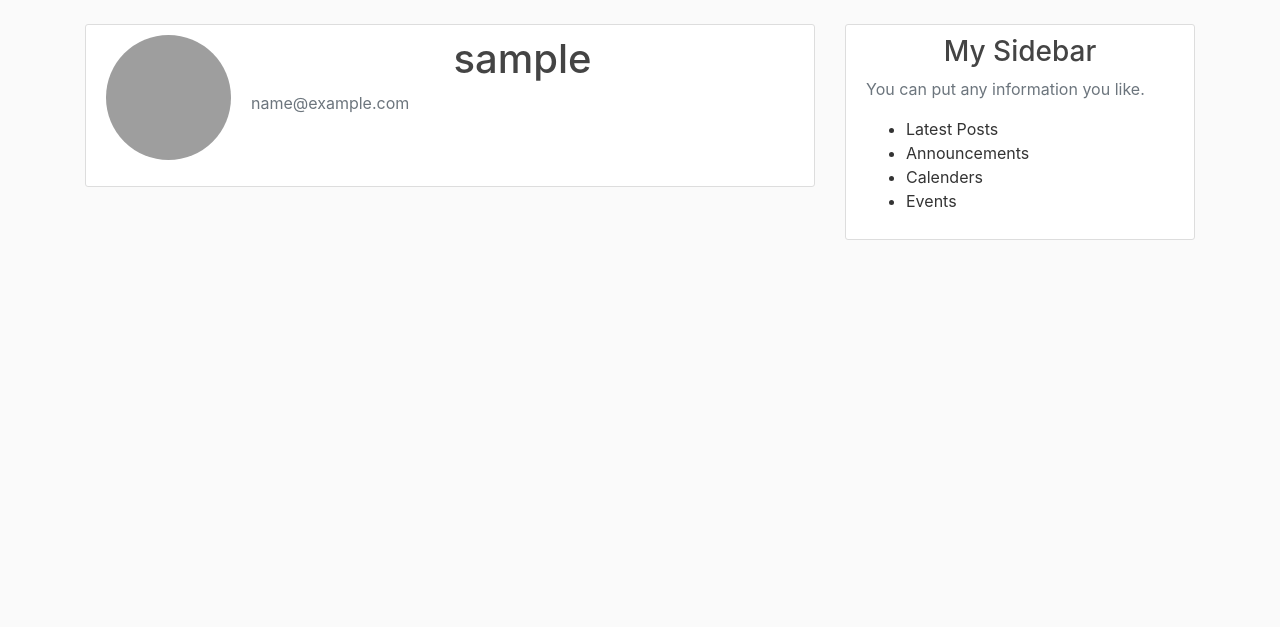
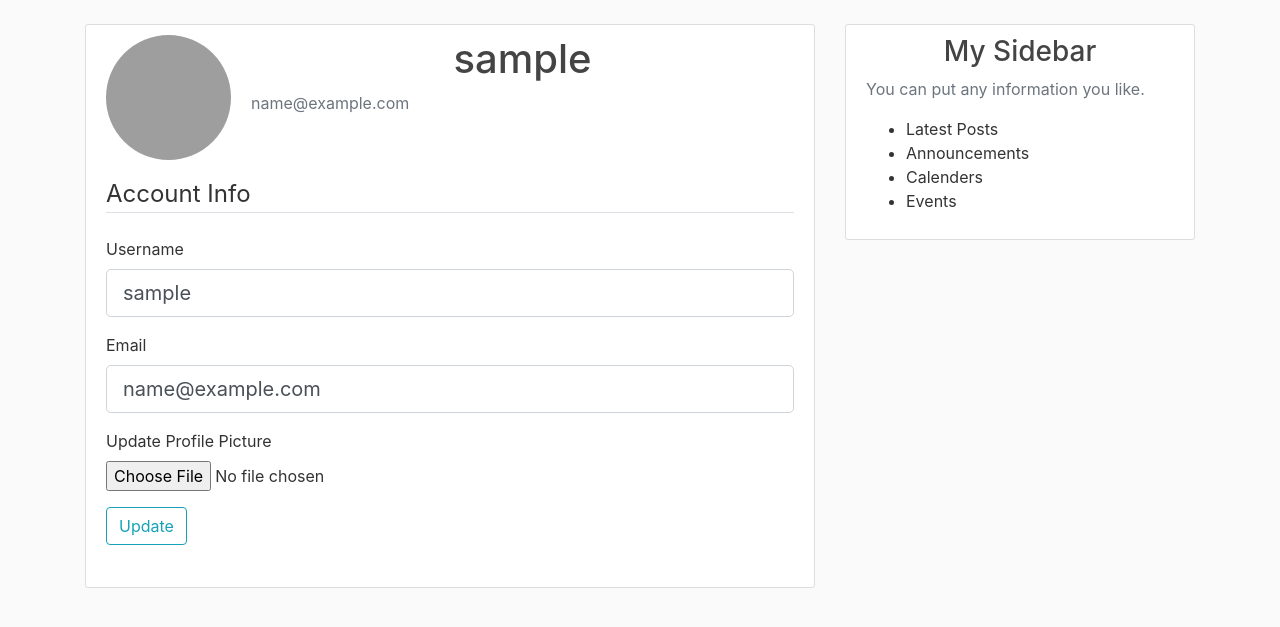
Before and after one commit to Faihope/Blog-post, a Flask app: page /account in a window 1280 px wide. Shown: the part 56-683 px from the top of the page. Run offline with Flask 2, Linux system fonts and the light colour scheme; the visitor is signed in with stand-in values (Sample User, id 1); data comes from the database, SQL or seed files in the repository; some libraries are stand-ins or nearby versions; grey boxes are pictures that could not be loaded.

Commit message:
Update user accounts and profile

```diff
--- a/app/main/forms.py
+++ b/app/main/forms.py
@@ -1,6 +1,9 @@
 from flask_wtf import FlaskForm
+from ..models import User
+from flask_wtf.file import FileAllowed,FileField
+from flask_login import current_user
 from wtforms import StringField,PasswordField,SubmitField,BooleanField
-from wtforms.validators import DataRequired, Email, EqualTo,Length,Email,EqualTo
+from wtforms.validators import DataRequired, Email, EqualTo,Length,Email,EqualTo,ValidationError
 
 class RegistrationForm(FlaskForm):
     username = StringField('Username',validators=[DataRequired(),Length(min=2,max=20)])
@@ -8,6 +11,16 @@ class RegistrationForm(FlaskForm):
     password = PasswordField('Password',validators=[DataRequired()])
     confirm_password = PasswordField('Confirm password',validators=[DataRequired(),EqualTo('password')])
     submit = SubmitField('Sign up')
+    def validate_username(self, username):
+        user = User.query.filter_by(username=username.data).first()
+        if user:
+            raise ValidationError('That username is taken. Please choose a different one.')
+
+    def validate_email(self, email):
+        user = User.query.filter_by(email=email.data).first()
+        if user:
+            raise ValidationError('That email is taken. Please choose a different one.')
+
 
 class LoginForm(FlaskForm):
 
@@ -15,3 +28,20 @@ class LoginForm(FlaskForm):
     password = PasswordField('Password',validators=[DataRequired()])
     remember =BooleanField('Remember me')
     submit = SubmitField('Login')
+
+class UpdateAccountForm(FlaskForm):
+    username = StringField('Username',validators=[DataRequired(),Length(min=2,max=20)])
+    email = StringField('Email',validators=[DataRequired(),Email()])
+    picture= FileField('Update Profile Picture',validators=[FileAllowed(['jpg','png'])])
+    submit = SubmitField('Update')
+    def validate_username(self, username):
+        if username.data != current_user.username:
+            user = User.query.filter_by(username=username.data).first()
+            if user:
+                raise ValidationError('That username is taken. Please choose a different one.')
+
+    def validate_email(self, email):
+        if email.data != current_user.email:
+            user = User.query.filter_by(email=email.data).first()
+            if user:
+                raise ValidationError('That email is taken. Please choose a different one.')
--- a/app/main/views.py
+++ b/app/main/views.py
@@ -1,10 +1,13 @@
 from app.main.forms import RegistrationForm
 from flask import render_template,redirect,flash,url_for,Blueprint,request
 from . import main
+from .. import app
 from .. import db
+import secrets
+import os
 from flask_login import login_user,logout_user,login_required,current_user
 from ..models import User
-from .forms import RegistrationForm,LoginForm
+from .forms import RegistrationForm,LoginForm,UpdateAccountForm
 from flask_sqlalchemy import SQLAlchemy
 
 
@@ -88,10 +91,33 @@ def logout():
     logout_user()
     return redirect(url_for("main.home"))
 
-
-@main.route('/account')
+def save_picture(form_picture):
+    random_hex=secrets.token_hex(8)
+    _,f_ext = os.path.splitext(form_picture.filename)
+    picture_fn =random_hex + f_ext
+    picture_path=os.path.join(app.root_path,'static/css/photos',picture_fn)
+    form_picture.save(picture_path)
+    return picture_fn
+@main.route('/account',methods=['GET','POST'])
 @login_required
 def account():
+    form =UpdateAccountForm()
+    if form.validate_on_submit():
+        if form.picture.data:
+            picture_file=save_picture(form.picture.data)
+            current_user.image_file=picture_file
+
+
+        current_user.username=form.username.data
+        current_user.email=form.email.data
+        db.session.commit()
+        flash('Your account has been updated','success')
+        return redirect(url_for('.account'))
+    elif request.method=='GET':
+        form.username.data=current_user.username
+        form.email.data=current_user.email
+
+
     image_file = url_for('static',filename='css/photos/' + current_user.image_file)
 
-    return render_template('account.html',image_file=image_file)
+    return render_template('account.html',image_file=image_file,form=form)
--- a/app/templates/account.html
+++ b/app/templates/account.html
@@ -9,6 +9,60 @@
             <p class="text-secondary"> {{ current_user.email}}</p>
          </div>
       </div>
+
+         <form action="" method="POST" enctype="multipart/form-data">
+             {{form.hidden_tag() }}
+             <fieldset class="form-group">
+                 <legend class="border-bottom mb-4"> Account Info</legend>
+                 <div class="form-group">
+                     {{form.username.label(class="form-control-label")}}
+                     {%if form.username.errors%}
+                     {{form.username(class="form-control form-control-lg is-invalid")}}
+                     <div class="invalid-feedback">
+                         {% for error in form.username.errors %}
+                         <span>{{ error }}</span>
+                         {% endfor %}
+
+                     </div>
+                     {% else %}
+                      {{form.username(class="form-control form-control-lg ")}}
+                     {% endif %}
+                 </div>
+
+                 <div class="form-group">
+                     {{form.email.label(class="form-control-label")}}
+                     {%if form.email.errors%}
+                     {{form.email(class="form-control form-control-lg is-invalid")}}
+                     <div class="invalid-feedback">
+                         {% for error in form.email.errors %}
+                         <span>{{ error }}</span>
+                         {% endfor %}
+
+                     </div>
+                     {% else %}
+                      {{form.email(class="form-control form-control-lg ")}}
+                     {% endif %}
+                  </div>
+                  <div class="form-group">
+                     {{form.picture.label()}}
+                     {{form.picture(class="form-control-file")}}
+                     {% if form.picture.errors %}
+                     {% for error in form.picture.errors %}
+                         <span class="text-danger">{{ error }}</span><br>
+                         {% endfor %}
+
+                     {% endif%}
+
+
+                  </div>
+                 <div class="form-group">
+                     {{form.submit(class="btn btn-outline-info")}}
+
+                 </div>
+             </fieldset>
+
+         </form>
+
    </div>
 
 {% endblock content %}
```
